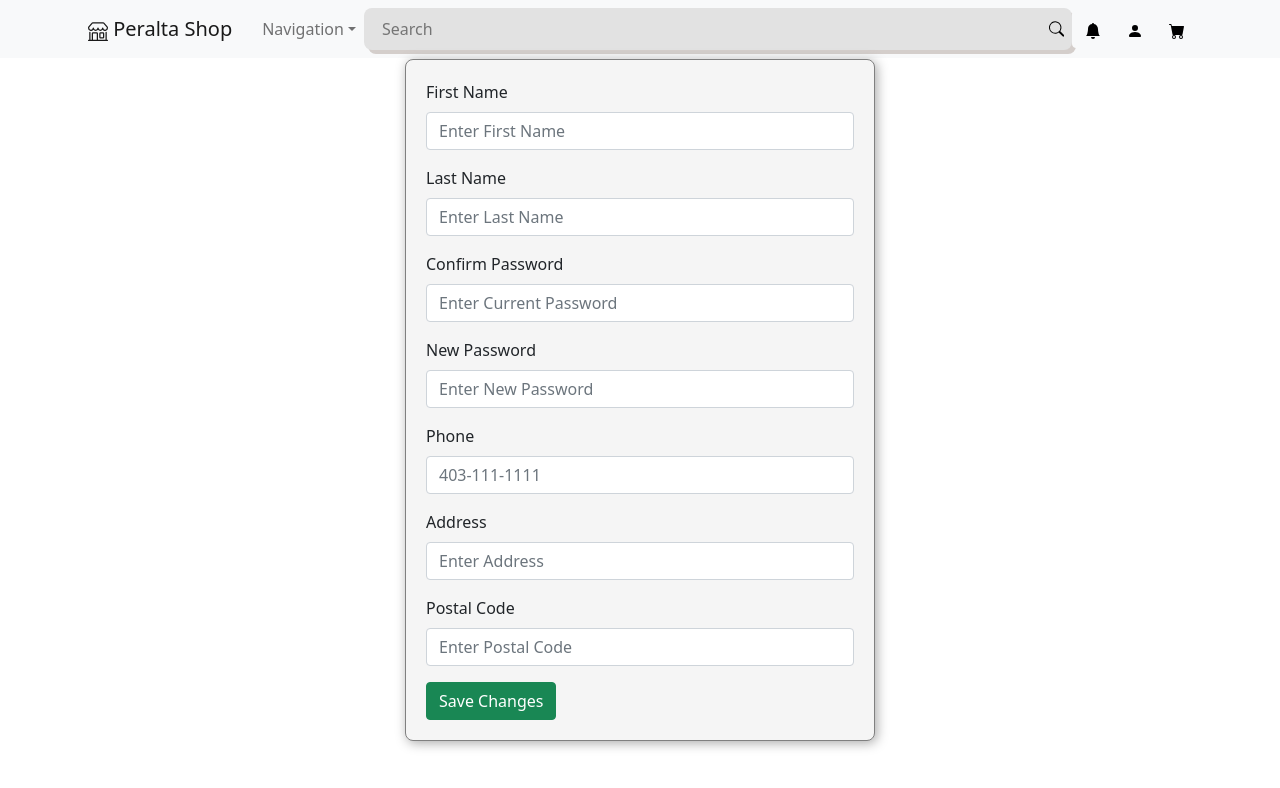
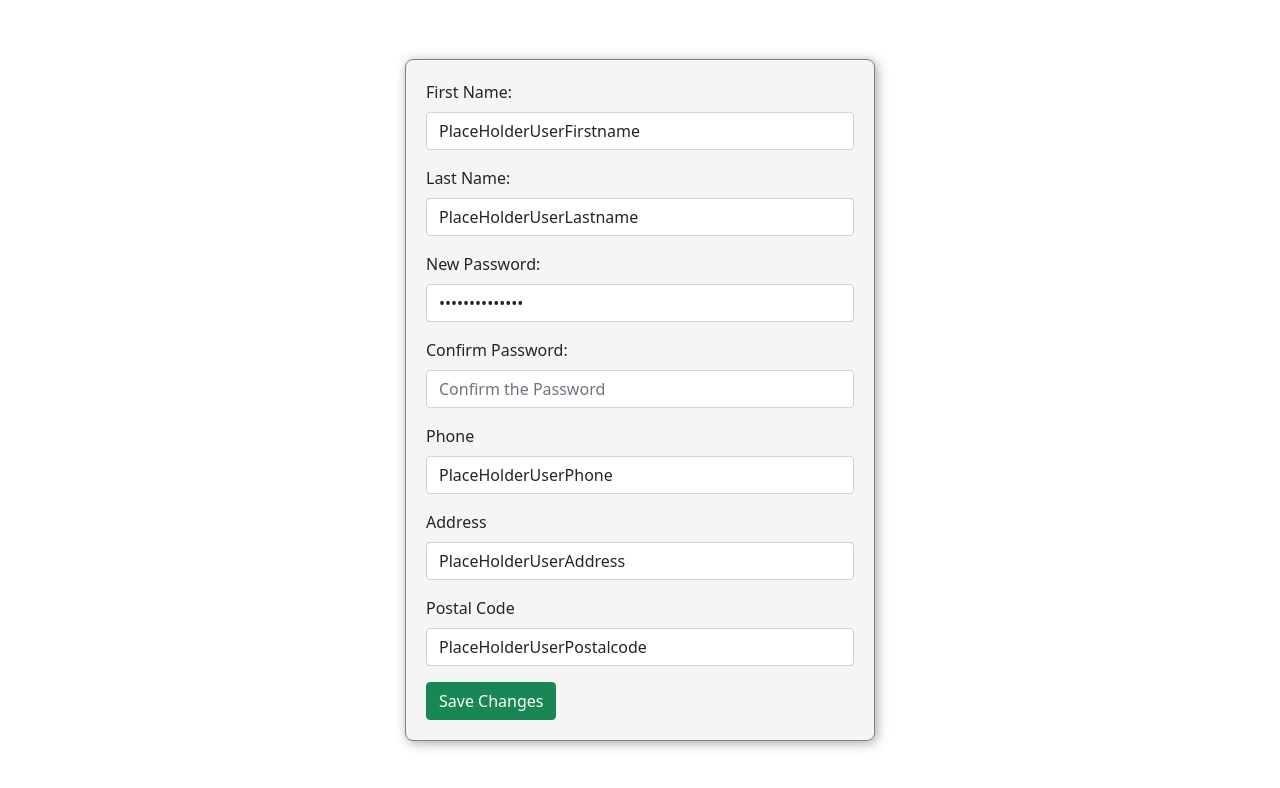
Before and after one commit to amEhlee/Capstone-Peralta, a React (Create React App) app in the folder src/main/react-frontend/: page /editProfile in a window 1280 px wide. Shown: the top 788 px of the page. Built offline with nearby package versions, Linux system fonts and the light colour scheme.

Commit message:
- edit page and userprofile

```diff
--- a/src/main/react-frontend/src/App.js
+++ b/src/main/react-frontend/src/App.js
@@ -40,11 +40,12 @@ export default function App() {
 					<Route path="/item/:itemid" element={<ProductPage />} />
 
 					<Route path="/userProfile" element={<UserProfile/>}/>
-					<Route path="/editProfile" element={<EditProfile/>}/>
+
 				</Route>
 
 				<Route path="/login" element={<LoginUserPage />} />
 				<Route path="/signUp" element={<SignUpUserPage />} />
+				<Route path="/editProfile" element={<EditProfile/>}/>
 
 
 				{/* Example Path Would Be e.g /admin/inventory */}
--- a/src/main/react-frontend/src/UserContext.js
+++ b/src/main/react-frontend/src/UserContext.js
@@ -10,6 +10,10 @@ export function UserProvider(props) {
             password: "HashedPassword",
             userFirstName: "PlaceHolderUserFirstname",
             userLastName: "PlaceHolderUserLastname",
+            email:"PlaceHolderUserEmail",
+            address:"PlaceHolderUserAddress",
+            phone:"PlaceHolderUserPhone",
+            postalcode:"PlaceHolderUserPostalcode",
         },
         token: "PlaceHolderToken",
         cart: [],
--- a/src/main/react-frontend/src/components/UserSide/EditProfile.js
+++ b/src/main/react-frontend/src/components/UserSide/EditProfile.js
@@ -3,14 +3,15 @@ import { UserContext } from "../../UserContext";
 import Style from "../../assets/styles/UserSide.module.css";
 import {Form, FormGroup, Button} from "react-bootstrap";
 import axios from "axios";
+import NavBar from "../layout/NavBar";
 
-export default function EditUser() {
+export default function EditProfile() {
     const userContext = useContext(UserContext).contextData.user;
     const token = useContext(UserContext).contextData.token;
     const userFirstNameRef = useRef();
     const userLastNameRef = useRef();
     const userConfirmPasswordRef = useRef();
-    const userNewPasswordRef = useRef();
+    const userCurrPasswordRef = useRef();
     const userPhoneRef = useRef();
     const userAddressRef = useRef();
     const userPostalCodeRef = useRef();
@@ -23,7 +24,6 @@ export default function EditUser() {
         const returnedFirstName = userFirstNameRef.current.value;
         const returnedLastName = userLastNameRef.current.value;
         const retunedConfirmPassword = userConfirmPasswordRef.current.value;
-        const returnedNewPassword = userNewPasswordRef.current.value;
         const returnedPhone = userPhoneRef.current.value;
         const returnedAddress = userAddressRef.current.value;
         const returnedPostalCode = userPostalCodeRef.current.value;
@@ -40,7 +40,7 @@ export default function EditUser() {
             userId: "", // TODO context api
             firstName: returnedFirstName,
             lastName: returnedLastName,
-            password: returnedNewPassword,
+            password: userConfirmPasswordRef,
             email: returnedEmail,
             phoneNumber: returnedPhone,
             address: returnedAddress,
@@ -66,42 +66,48 @@ export default function EditUser() {
     }
 
     return (
+
         <Form onSubmit={submitHandler} className={Style.centrize}>
             <FormGroup className="mb-3" controlId="formFirstName">
-                <Form.Label>First Name</Form.Label>
+                <Form.Label>First Name:</Form.Label>
                 <Form.Control
                     type="text"
                     placeholder="Enter First Name"
                     ref={userFirstNameRef}
-                    defaultValue={""} /// TODO
+                    defaultValue={userContext.userFirstName} /// TODO
                 />
             </FormGroup>
 
             <FormGroup className="mb-3" controlId="formLastName">
-                <Form.Label>Last Name</Form.Label>
+                <Form.Label>Last Name:</Form.Label>
                 <Form.Control
                     type="text"
                     placeholder="Enter Last Name"
                     ref={userLastNameRef}
-                    defaultValue={""}
+                    defaultValue={userContext.userLastName}
                 />
             </FormGroup>
 
-            <FormGroup className="mb-3" controlId="formConfirmPassword">
-                <Form.Label>Confirm Password</Form.Label>
+
+            <FormGroup className="mb-3" controlId="formCurrentPassword">
+                <Form.Label>New Password: </Form.Label>
                 <Form.Control
                     type="password"
-                    placeholder="Enter Current Password"
-                    ref={userConfirmPasswordRef}
+                    placeholder="Enter New Password"
+                    ref={userCurrPasswordRef}
+                    defaultValue={userContext.password}
                 />
             </FormGroup>
 
-            <FormGroup className="mb-3" controlId="formNewPassword">
-                <Form.Label>New Password</Form.Label>
+
+            <FormGroup className="mb-3" controlId="formConfirmPassword">
+                <Form.Label>Confirm Password: </Form.Label>
                 <Form.Control
                     type="password"
-                    placeholder="Enter New Password"
-                    ref={userNewPasswordRef}
+                    placeholder="Confirm the Password"
+                    ref={userConfirmPasswordRef}
+
+
                 />
             </FormGroup>
 
@@ -111,7 +117,7 @@ export default function EditUser() {
                     type="text"
                     placeholder="403-111-1111"
                     ref={userPhoneRef}
-                    defaultValue={""}
+                    defaultValue={userContext.phone}
                 />
             </FormGroup>
 
@@ -121,7 +127,7 @@ export default function EditUser() {
                     type="text"
                     placeholder="Enter Address"
                     ref={userAddressRef}
-                    defaultValue={""}
+                    defaultValue={userContext.address}
                 />
             </FormGroup>
 
@@ -131,11 +137,11 @@ export default function EditUser() {
                     type="text"
                     placeholder="Enter Postal Code"
                     ref={userPostalCodeRef}
-                    defaultValue={""}
+                    defaultValue={userContext.postalcode}
                 />
             </FormGroup>
 
-            <Button type="submit" className="btn btn-success">
+            <Button type="submit" className="btn btn-success" href="./userProfile">
                 Save Changes
             </Button>
         </Form>
--- a/src/main/react-frontend/src/components/UserSide/UserProfile.js
+++ b/src/main/react-frontend/src/components/UserSide/UserProfile.js
@@ -11,8 +11,8 @@ import Style from "../../assets/styles/UserSide.module.css";
 
 export default function UserProfile() {
 
-    //
-    const userContext = useContext(UserContext);
+
+    const userContext = useContext(UserContext).contextData.user;
     const navigate = useNavigate();
 
 
@@ -24,6 +24,7 @@ export default function UserProfile() {
                 <Form.Control
                     type="text"
                     placeholder="Enter your first name" disabled
+                    defaultValue={userContext.userFirstName}
                 />
             </FormGroup>
 
@@ -31,6 +32,7 @@ export default function UserProfile() {
                 <Form.Label>Last Name: </Form.Label>
                 <Form.Control type="text"
                               placeholder="Enter your last name" disabled
+                              defaultValue={userContext.userLastName}
                 />
             </Form.Group>
 
@@ -39,6 +41,7 @@ export default function UserProfile() {
                 <Form.Control
                     type="text"
                     placeholder="Enter your Email" disabled
+                    defaultValue={userContext.email}
                 />
             </FormGroup>
 
```
